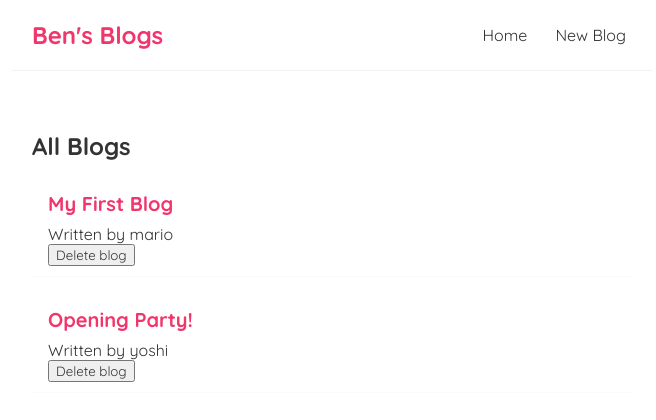
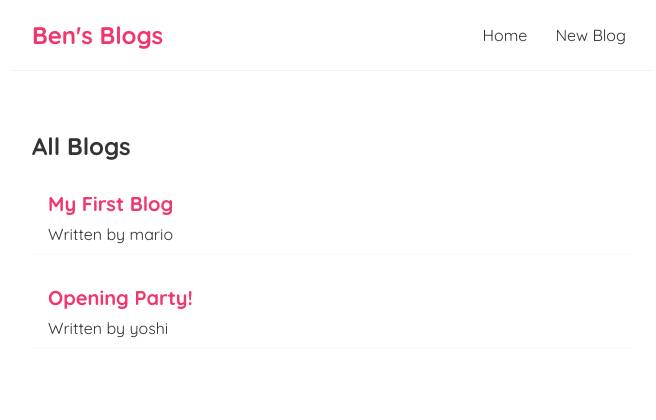
Before and after one commit to Ben8120/react-site, a React (Create React App) app: page / in a window 1280 px wide. Shown: the top 420 px of the page, without its empty margins (308-964 px from the left). Built offline with nearby package versions, Linux system fonts and the light colour scheme; data requests are answered from the project's data file.

Commit message:
loading message through state and useEffect

```diff
--- a/src/components/BlogList.js
+++ b/src/components/BlogList.js
@@ -1,4 +1,4 @@
-const BlogList = ({blogs, title, handleDelete}) => {
+const BlogList = ({blogs, title}) => {
     // const blogs  = props.blogs;
     // const title =  props.title;
 
@@ -9,7 +9,6 @@
                 <div  className="blog-preview" key={blog.id}>
                     <h2>{blog.title}</h2>
                     <p>Written by {blog.author}</p>
-                    <button onClick={() => handleDelete(blog.id)}>Delete blog</button>
                 </div>
             ))}
         </div>
--- a/src/screens/Home.js
+++ b/src/screens/Home.js
@@ -4,15 +4,12 @@
 const Home = () => {
 
     const [blogs, setBlogs] = useState(null);
-
-    const handleDelete = (id) => {
-      const newBlogs = blogs.filter(blog => blog.id !== id);
-      setBlogs(newBlogs);
-    }
+    const [isPending, setIsPending] = useState(true);
 
     //useEffect runs in every render
     //[] enpty dependency makesit only run on first load
     useEffect(() => {
+      setTimeout(() => {
         fetch('http://localhost:8000/blogs')
           .then(res => {
             return res.json();
@@ -20,12 +17,15 @@
           .then(data => {
             console.log(data);
             setBlogs(data);
+            setIsPending(false);
           })
+      }, 1000)
     }, [])
 
     return (
         <div className="home">
-          {blogs && <BlogList blogs={blogs} title="All Blogs" handleDelete={handleDelete} />}
+          {isPending && <div>loading...</div>}
+          {blogs && <BlogList blogs={blogs} title="All Blogs" />}
         </div>
      );
 }
```
Lines whose indentation alone changed are shown as unchanged.
